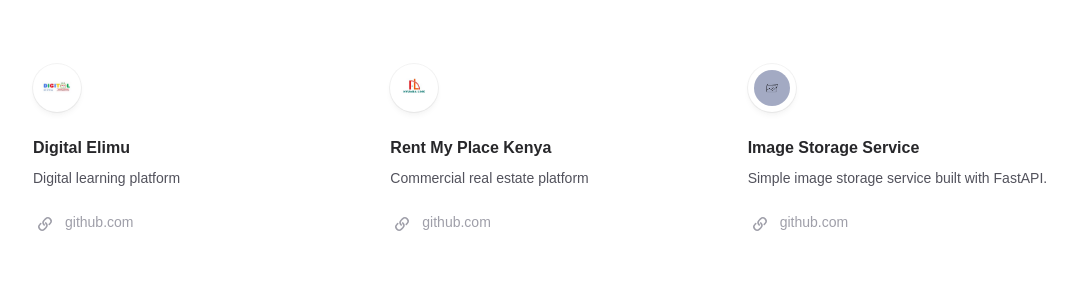
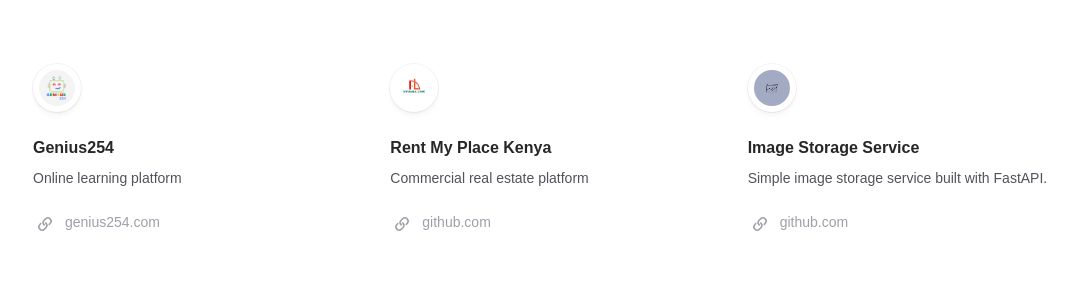
Before and after one commit to faraji-ombonya/portfolio, a Next.js app: page /projects in a window 1280 px wide. Shown: the part 400-686 px from the top of the page, without its empty margins (95-1181 px from the left). Built offline with nearby package versions, Linux system fonts and the light colour scheme.

Commit message:
update projects

```diff
--- a/app/page.tsx
+++ b/app/page.tsx
@@ -16,9 +16,8 @@
                 </h1>
 
                 <p className="mt-6 text-base text-zinc-600 dark:text-zinc-400">
-                  I&apos;m Faraji, a Software Engineer based in Nairobi, Kenya.
-                  I find fullfilment in crafting elegant solutions to complex
-                  problems.
+                  I&apos;m Faraji, A seasoned Backend Engineer with 4+ years of
+                  experience crafting resilient systems that scale.
                 </p>
                 <div className="mt-6 flex gap-6">
                   <a
--- a/utils/data/projects.ts
+++ b/utils/data/projects.ts
@@ -6,11 +6,11 @@
 export const PROJECTS = [
   {
     id: 7,
-    name: "Digital Elimu",
-    description: "Digital learning platform",
-    image: "/187867793.jpeg",
-    link: "https://github.com/digitalelimu",
-    linkText: "github.com",
+    name: "Genius254",
+    description: "Online learning platform",
+    image: "/g254.png",
+    link: "https://genius254.com/",
+    linkText: "genius254.com",
   },
   {
     id: 6,
--- a/utils/data/works.ts
+++ b/utils/data/works.ts
@@ -14,7 +14,7 @@
     startDateTime: "2023",
     startDateDisplay: "Dec 2023",
     endDateTime: "",
-    endDateDisplay: "Present",
+    endDateDisplay: "Nov 2024",
     imageUrl: "/sparepap.jpeg",
   },
   {
```
Also changed, not shown: public/g254.png (added).
